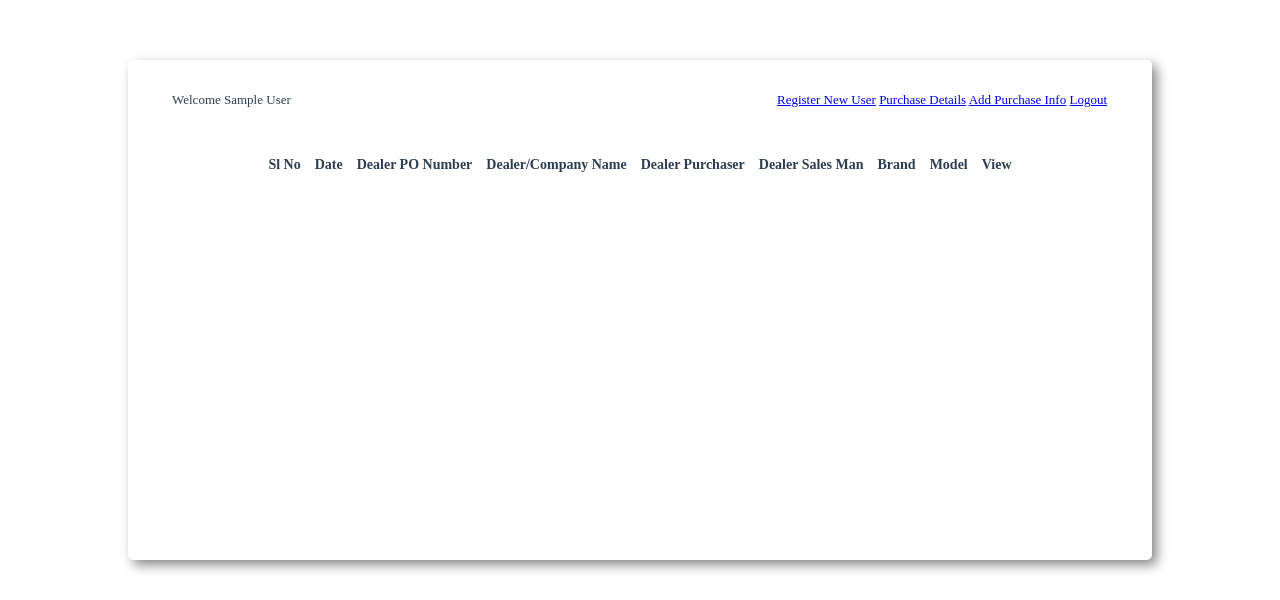
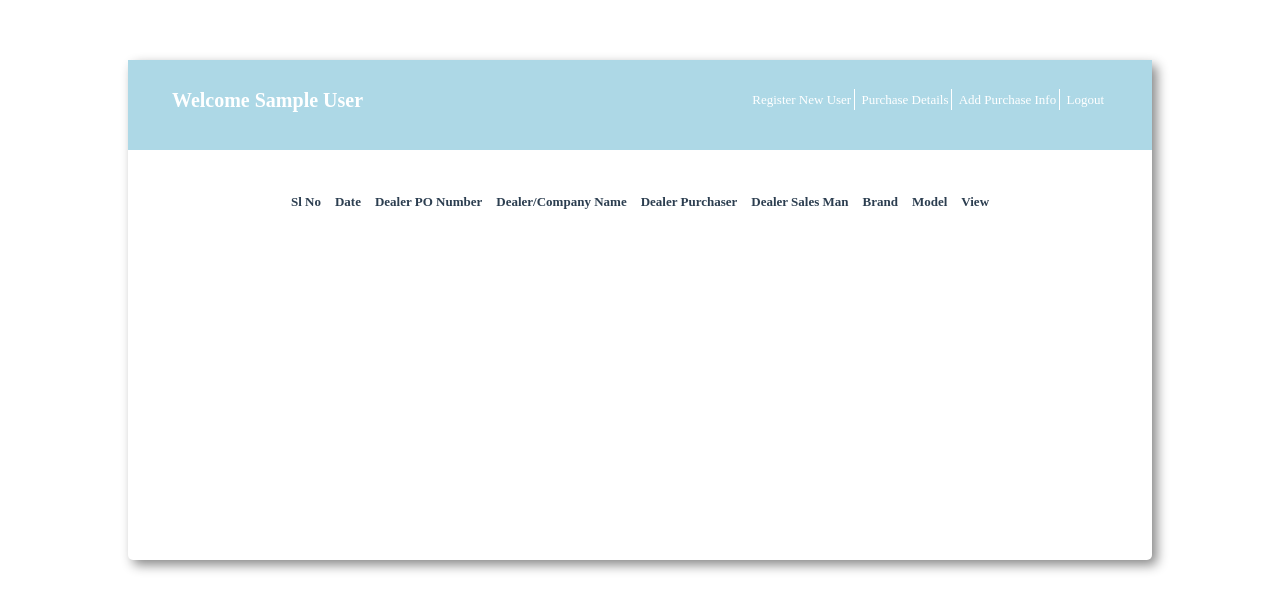
Before and after one commit to technomicssolutions/Request-Delivery-and-Installation, a Django app: page / in a window 1280 px wide. Shown: the top 600 px of the page. Run offline with Django 3.2, Linux system fonts and the light colour scheme; the visitor is signed in with stand-in values (Sample User, id 1); data that the repository does not hold is empty; some libraries are stand-ins or nearby versions.

Commit message:
Added styles to nav and table , removed print stmts and console

```diff
--- a/request_delivery_installation/web/static/css/style.css
+++ b/request_delivery_installation/web/static/css/style.css
@@ -46,10 +46,22 @@ form {
     width: 100%;
     height: 60px;
     padding-top: 30px;
+    background: none repeat scroll 0 0 #ADD8E6;
+    color: #FFFFFF;
 }
 .nav_right {
     float: right;
     margin-right: 45px;
+}
+.nav_right a {
+    border-right: 1px solid;
+    color: #FFFFFF;
+    font-size: 13px;
+    padding: 3px;
+    text-decoration: none;
+}
+.last {
+    border: none !important ;
 }
 .nav_left{
     float: left;
@@ -57,6 +69,8 @@ form {
 }
 .nav_left p {
     margin: 0px;
+    font-size: 20px;
+    font-weight: bold;
 }
 h1,h2{
     text-align: center;
@@ -81,7 +95,10 @@ h1,h2{
 }
 .subcontent_table td, th {
     border-color: #E6E6E6;
-    padding: 0px 7px 0 7px;
+    padding: 7px;
+}
+th {
+    font-size: 13px;
 }
 
 .subcontent_table {
@@ -89,6 +106,7 @@ h1,h2{
     margin: auto;
     text-align: left;
     font-size: 14px;
+    margin-top: 30px;
 }
 .subcontent_table th{
     height: 30px;
--- a/request_delivery_installation/web/static/js/controllers.js
+++ b/request_delivery_installation/web/static/js/controllers.js
@@ -26,7 +26,6 @@ function get_difference_of_dates(date1, date2) {
 	var date1 = convert_to_date(date1);
 	var date2 = convert_to_date(date2);
 	var diff = (date2 - date1)/(1000*60*60*24);
-	console.log(diff);
 	return diff;
 }
 
@@ -723,7 +722,6 @@ function AddEditPurchaseInfoController($scope, $element, $http, $timeout, $locat
 	        $scope.error_flag = true;
 	        return false;
 	    } else if (installation_dates < delivery_dates) {
-	    	console.log('less');
 	    	$scope.error_message = 'Installation Requested Date should be greater than or equal to the Delivery Requested Date';
 	        $scope.error_flag = true;
 	        return false;
@@ -805,7 +803,6 @@ function AddEditPurchaseInfoController($scope, $element, $http, $timeout, $locat
 		        'remarks':$scope.remarks,
 		        "csrfmiddlewaretoken" : $scope.csrf_token
 		    }
-		    console.log(params);
 		    $http({
 		        method : 'Post',
 		        url : "/purchase_info/"+$scope.purchase_id+"/",
--- a/request_delivery_installation/web/templates/header.html
+++ b/request_delivery_installation/web/templates/header.html
@@ -10,7 +10,7 @@
 		{% if user.userprofile_set.all.0.user_type == 'customer/dealer' %}
 			<a href="{% url 'add_subdealer' user_id=user.id%}">Add Sub Dealers</a>
 		{% endif %}
-		<a href="{% url 'logout' %}">Logout</a>
+		<a class="last" href="{% url 'logout' %}">Logout</a>
 	</div>
 	<div class="nav_left">
 		{% if user.userprofile_set.all.0.user_type == 'customer/dealer' %}
--- a/request_delivery_installation/web/views.py
+++ b/request_delivery_installation/web/views.py
@@ -225,7 +225,6 @@ class AddPurchanseInfo(View):
                 if current_time.hour >= 12:
                     next_date = (datetime.datetime.now() + timedelta(days = 1)).date()
                     if next_date.strftime("%A") == 'Sunday':
-                        print "next date"
                         next_date = next_date + timedelta(days = 1)
                         delivery_requested_date = next_date.strftime('%Y-%m-%d')
                     elif next_date.strftime("%A") == 'Saturday':
```
